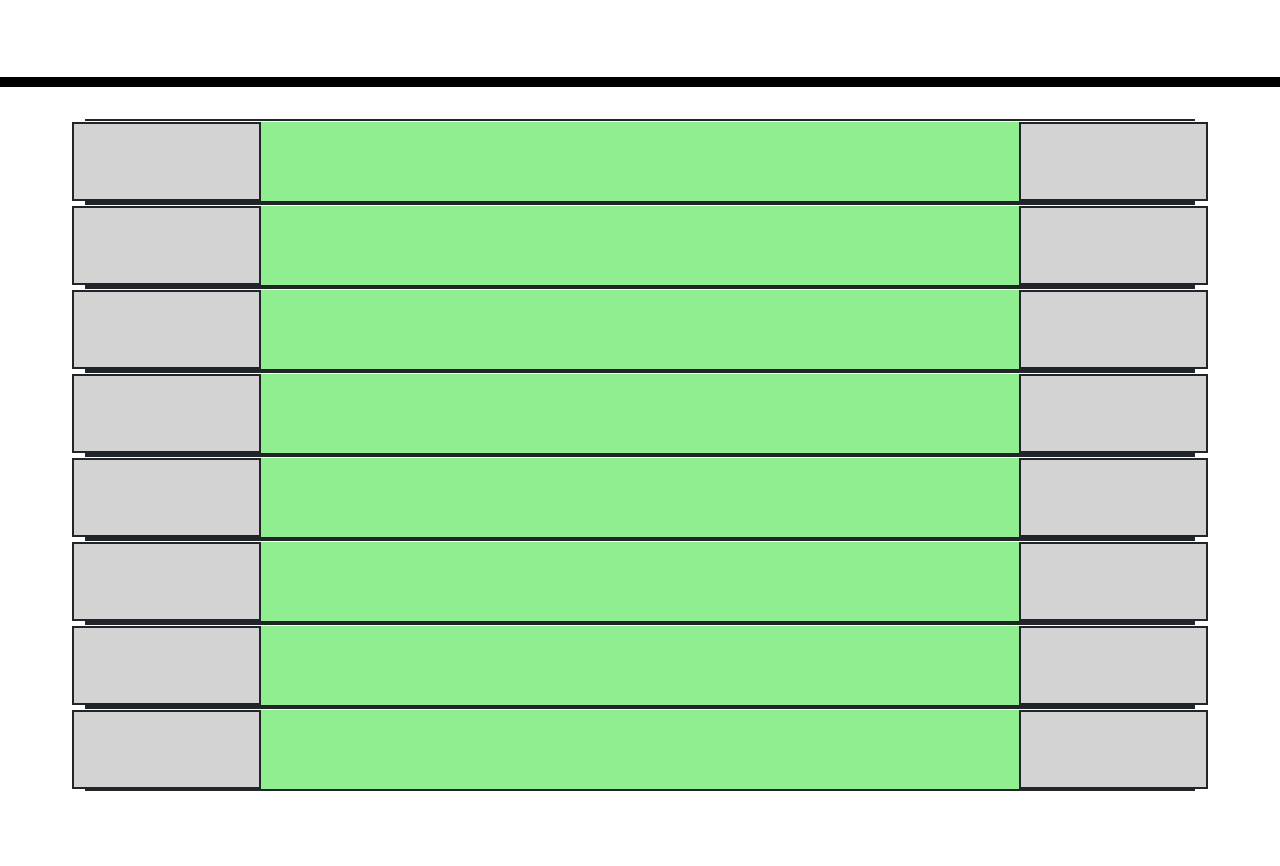
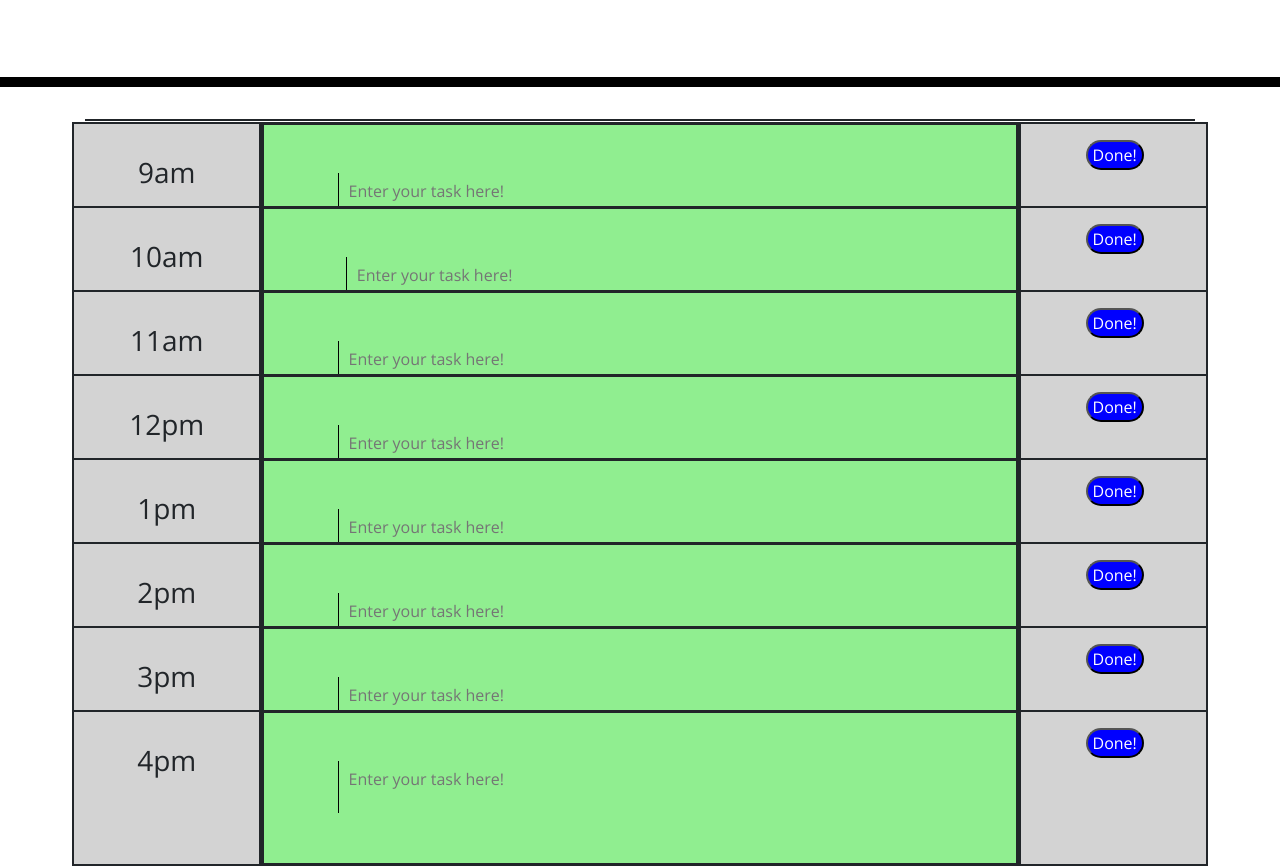
Before and after one commit to collinkier/Day-Planner, a plain HTML site: page index.html in a window 1280 px wide. Shown: the part 181-1047 px from the top of the page. Before the commit the page ends 972 px from the top, so only its background shows below. Drawn offline with nearby package versions, Linux system fonts and the light colour scheme.

Commit message:
not finished with javascript at all yet. Only have the HTML and CSS

```diff
--- /dev/null
+++ b/Develop/script.js
@@ -0,0 +1,5 @@
+<script src="https://ajax.googleapis.com/ajax/libs/jquery/3.4.1/jquery.min.js"></script>
+
+$(".done").on("click", function(){
+
+})
--- a/index.html
+++ b/index.html
@@ -32,13 +32,15 @@
       <div class="container1">
         <div class="row">
           <div class="col-lg-2" class =>
-            <!-- Content -->
+            <h3 val="9">9am</h3>
           </div>
           <div class="col-lg-8">
-            <!-- Content -->
+            <div class="toDos">
+              <textarea placeholder="Enter your task here!"></textarea>
+            </div>
           </div>
           <div class="col-lg-2">
-            <!-- Content -->
+            <button class ="done">Done!</button>
           </div>
         </div>
       </div>
@@ -46,13 +48,15 @@
       <div class="container2">
         <div class="row">
           <div class="col-lg-2">
-            <!-- Content -->
+            <h3 val="10">10am</h3>
           </div>
           <div class="col-lg-8">
-            <!-- Content -->
-          </div>
+            <div class="toDos">
+                <textarea placeholder="Enter your task here!"></textarea>
+              </div>
+              </div>
           <div class="col-lg-2">
-            <!-- Content -->
+            <button class ="done">Done!</button>
           </div>
         </div>
       </div>
@@ -60,13 +64,15 @@
       <div class="container3">
         <div class="row">
           <div class="col-lg-2">
-            <!-- Content -->
+            <h3 val="11">11am</h3>
           </div>
           <div class="col-lg-8">
-            <!-- Content -->
+            <div class="toDos">
+              <textarea placeholder="Enter your task here!"></textarea>
+            </div>
           </div>
           <div class="col-lg-2">
-            <!-- Content -->
+            <button class ="done">Done!</button>
           </div>
         </div>
       </div>
@@ -74,13 +80,16 @@
       <div class="container4">
         <div class="row">
           <div class="col-lg-2">
-            <!-- Content -->
+            <h3 val="12">12pm</h3>
           </div>
           <div class="col-lg-8">
-            <!-- Content -->
+            <div class="toDos">
+              <textarea placeholder="Enter your task here!"></textarea>
+            </div>
           </div>
           <div class="col-lg-2">
-            <!-- Content -->
+            <button class ="done">Done!<p class="congrats">Congratulations!</p></button>
+
           </div>
         </div>
       </div>
@@ -88,13 +97,15 @@
       <div class="container5">
         <div class="row">
           <div class="col-lg-2">
-            <!-- Content -->
+            <h3 val="1">1pm</h3>
           </div>
           <div class="col-lg-8">
-            <!-- Content -->
+            <div class="toDos">
+              <textarea placeholder="Enter your task here!"></textarea>
+            </div>
           </div>
           <div class="col-lg-2">
-            <!-- Content -->
+            <button class ="done">Done!</button>
           </div>
         </div>
       </div>
@@ -102,13 +113,15 @@
       <div class="container6">
         <div class="row">
           <div class="col-lg-2">
-            <!-- Content -->
+            <h3 val="2">2pm</h3>
           </div>
           <div class="col-lg-8">
-            <!-- Content -->
+            <div class="toDos">
+              <textarea placeholder="Enter your task here!"></textarea>
+            </div>
           </div>
           <div class="col-lg-2">
-            <!-- Content -->
+            <button class ="done">Done!</button>
           </div>
         </div>
       </div>
@@ -116,13 +129,15 @@
       <div class="container7">
         <div class="row">
           <div class="col-lg-2">
-            <!-- Content -->
+            <h3 val="3">3pm</h3>
           </div>
           <div class="col-lg-8">
-            <!-- Content -->
+            <div class="toDos">
+              <textarea placeholder="Enter your task here!"></textarea>
+            </div>
           </div>
           <div class="col-lg-2">
-            <!-- Content -->
+            <button class ="done">Done!</button>
           </div>
         </div>
       </div>
@@ -130,13 +145,15 @@
       <div class="container8">
         <div class="row">
           <div class="col-lg-2">
-            <!-- Content -->
+            <h3 val="4">4pm</h3>
           </div>
           <div class="col-lg-8">
-            <!-- Content -->
+            <div class="toDos">
+              <textarea placeholder="Enter your task here!"></textarea>
+            </div>
           </div>
           <div class="col-lg-2">
-            <!-- Content -->
+            <button class ="done">Done!</button>
           </div>
         </div>
       </div>
--- a/style.css
+++ b/style.css
@@ -71,52 +71,44 @@ textarea{
 }
 
 .container1{
-    background-color: grey;
     width: 100%;
     border-style: solid;
     border-width: 2px;
 }
 
 .container2{
-  background-color: red;
   width: 100%;
   border-style: solid;
   border-width: 2px;
 }
 
 .container3{
-  background-color: green;
   width: 100%;
   border-style: solid;
   border-width: 2px;
 }
 .container4{
-  background-color: grey;
   width: 100%;
   border-style: solid;
   border-width: 2px;
 }
 .container5{
-  background-color: red;
   width: 100%;
   border-style: solid;
   border-width: 2px;
 }
 .container6{
-  background-color: green;
   width: 100%;
   border-style: solid;
   border-width: 2px;
 }
 .container7{
-  background-color: grey;
   width: 100%;
   border-style: solid;
   border-width: 2px;
 }
 
 .container8{
-  background-color: red;
   width: 100%;
   border-style: solid;
   border-width: 2px;
@@ -130,12 +122,34 @@ textarea{
 
 .col-lg-8{
   background-color: lightgreen;
+  border-style: solid;
 }
 .row{
   /* border-style: solid;
   border-color: black;
-  /* border-bottom-width: 2px;
+  border-bottom-width: 2px;
   border-top-width: 0px;
   border-right-width: 0px;
-  border-left-width: 0px; */ */
+  border-left-width: 0px; */
 }
+
+h3{
+  position: relative;
+  text-align: center;
+}
+
+.done{
+  color: white;
+  border-radius: 25px;
+  background-color: blue;
+  padding: 5px;
+}
+
+.toDos{
+  position: relative;
+  width: 100%;
+}
+
+.congrats{
+  display: none;
+}
```
